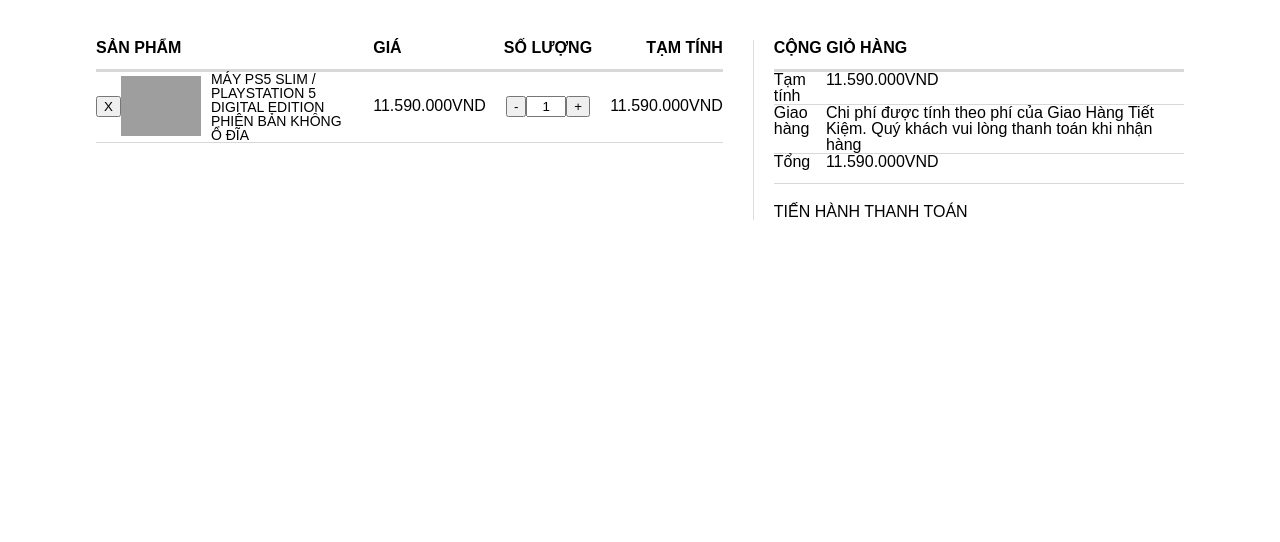
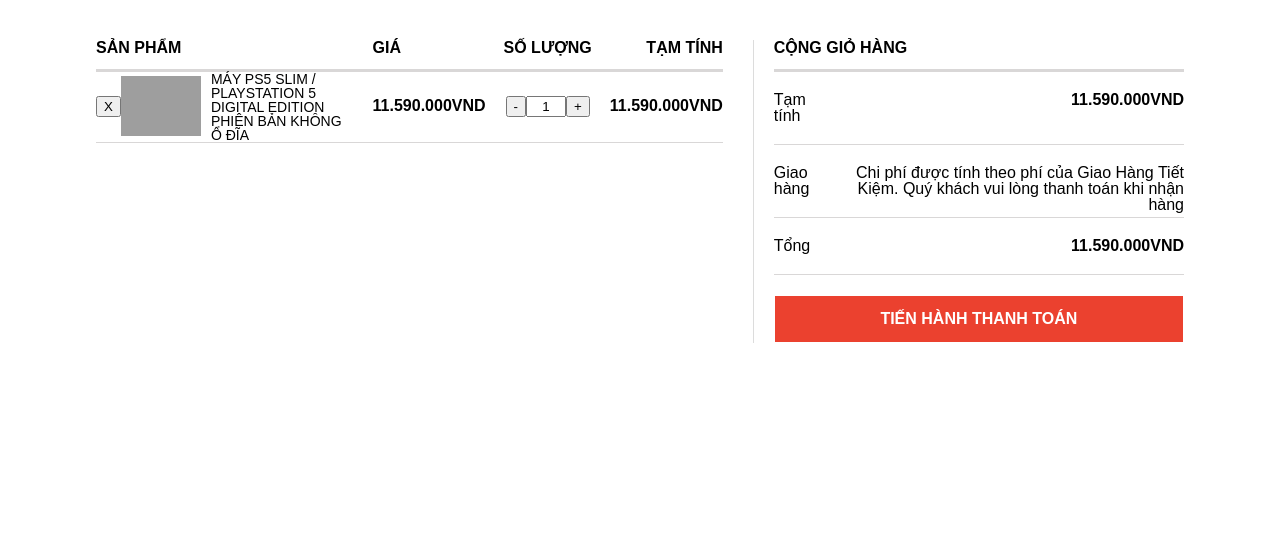
Before and after one commit to Hiuth/Final_project, a PHP site: page /Gio_Hang_Co_Hang.html in a window 1280 px wide. Shown: the part 160-702 px from the top of the page. Run offline with PHP 8.4, Linux system fonts and the light colour scheme; some libraries are stand-ins or nearby versions; grey boxes are pictures that could not be loaded.

Commit message:
Update giohang.css

```diff
--- a/customer/Css/giohang.css
+++ b/customer/Css/giohang.css
@@ -65,6 +65,11 @@ tr {
 td {
   margin-right: 20px;
 }
+
+.product-price,
+.product-subtotal {
+  font-weight: 550;
+}
 .product-name-in-cart,
 .product-price {
   text-align: left;
@@ -102,7 +107,37 @@ td {
   padding-left: 20px;
   text-align: left;
   border-left: 0.8px solid gainsboro;
+  font-size: 16px;
 }
 
-.delivery {
+.product-total tbody td {
+  text-align: right;
 }
+
+.product-total tbody th {
+  padding: 20px 0px;
+}
+
+.delivery p {
+  display: flex;
+  justify-content: flex-end;
+  width: auto;
+}
+.add-cart-button {
+  padding-top: 20px;
+}
+.add-payment-button > a {
+  display: flex;
+  justify-content: center;
+  background-color: #eb412f;
+  border: 1px solid white;
+  color: white;
+  padding: 15px;
+  font-weight: 600;
+}
+
+.add-payment-button > a:hover {
+  background-color: #f2ddbe;
+  color: black;
+  transition: 0.5s;
+}
```
